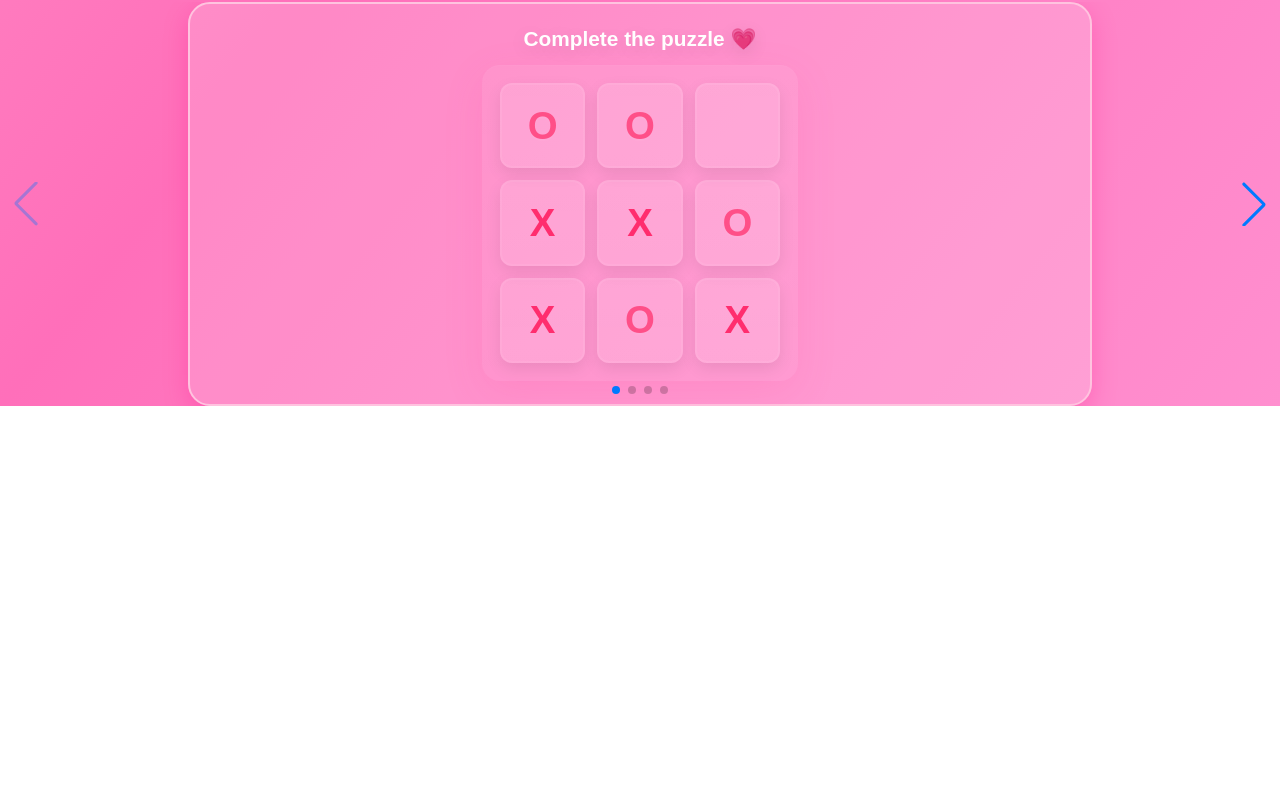
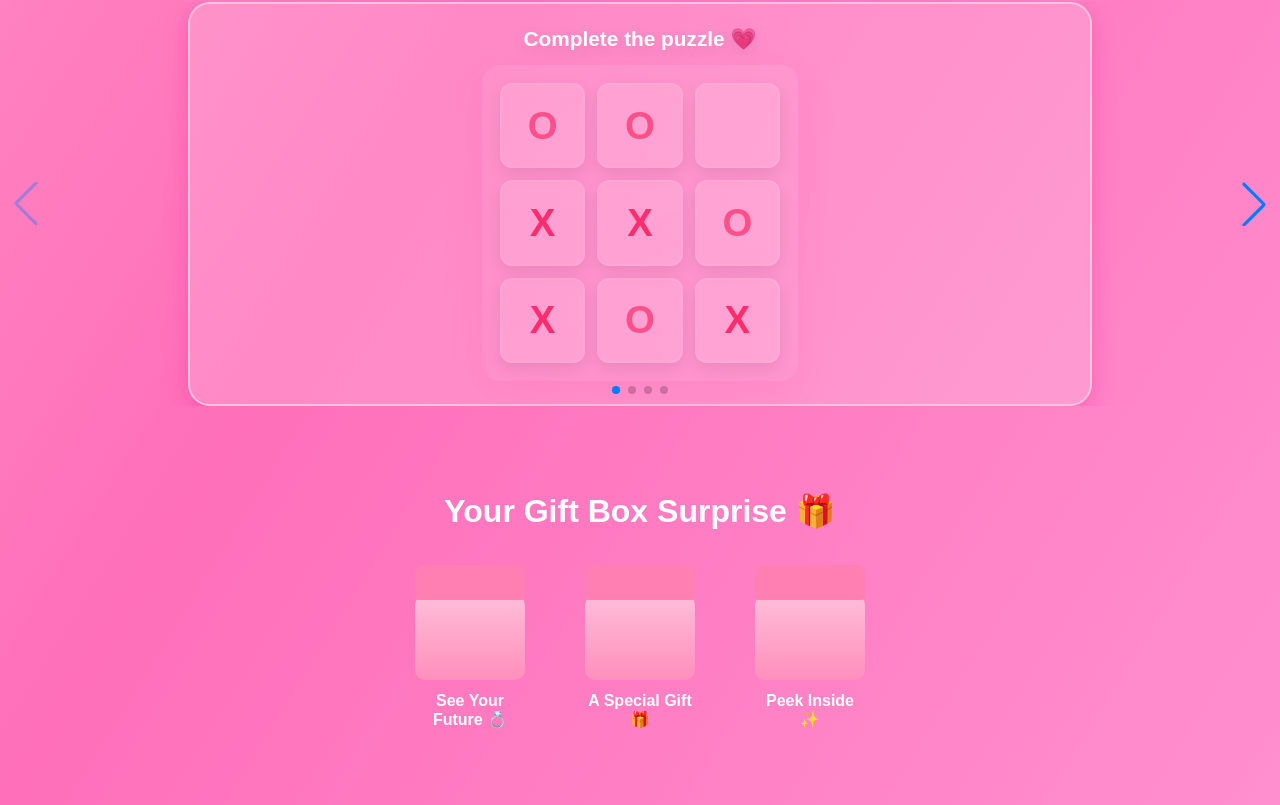
Before and after one commit to raj1799/rajiii-birthday-site, a React (Vite) app: page / in a window 1280 px wide. Shown: the part 1255-2060 px from the top of the page. Before the commit the page ends 1661 px from the top, so only its background shows below. Built offline with nearby package versions, Linux system fonts and the light colour scheme.

Commit message:
gift box section

```diff
--- a/src/components/BirthdayCake.jsx
+++ b/src/components/BirthdayCake.jsx
@@ -44,9 +44,9 @@ export default function BirthdayCake({ onFinish = () => {} }) {
           <h2>Happy Birthday, Rajiii ❤️</h2>
           <p>You deserve every bit of love today and always.</p>
 
-          <button className="start-btn" onClick={onFinish}>
+          {/* <button className="start-btn" onClick={onFinish}>
             Start Your Surprise ✨
-          </button>
+          </button> */}
         </div>
       )}
     </div>
--- a/src/components/Countdown.jsx
+++ b/src/components/Countdown.jsx
@@ -3,7 +3,8 @@ import { calculateLifeStats } from "../utils/calculateLifestate";
 import BirthdayCake from "./BirthdayCake";
 
 export default function Countdown() {
-  const birthday = "2025-12-10T00:00:00";
+  // const birthday = "2025-12-10T00:00:00";
+  const birthday = "2025-12-01T01:13:00";
   const birthDate = "2001-12-10T11:29:00";
   const [isBirthday, setIsBirthday] = useState(false);
 
--- /dev/null
+++ b/src/components/GiftBoxSection.jsx
@@ -0,0 +1,55 @@
+import React, { useState } from "react";
+import "../styles/giftbox.css";
+import saree1 from "../assets/saree1.jpg"; // replace with your animated married image
+// import SurpriseImg2 from "../assets/surprise2.png";
+// import SurpriseImg3 from "../assets/surprise3.png";
+
+export default function GiftBoxSection() {
+  const [activeGift, setActiveGift] = useState(null);
+
+  const gifts = [
+    {
+      title: "Future Us Married",
+      img: saree1,
+      hint: "See Your Future 💍",
+    },
+    {
+      title: "A Special Gift",
+      img: saree1,
+      hint: "A Special Gift 🎁",
+    },
+    {
+      title: "Peek Inside",
+      img: saree1,
+      hint: "Peek Inside ✨",
+    },
+  ];
+
+  return (
+    <div className="giftbox-section">
+
+      <h2 className="giftbox-title">Your Gift Box Surprise 🎁</h2>
+
+      <div className="giftbox-row">
+        {gifts.map((g, i) => (
+          <div key={i} className="gift-box" onClick={() => setActiveGift(g)}>
+            <div className="box-top"></div>
+            <div className="box-body"></div>
+            <p>{g.hint}</p>
+          </div>
+        ))}
+      </div>
+
+      {activeGift && (
+        <div className="gift-modal" onClick={() => setActiveGift(null)}>
+          <div className="modal-content">
+            <img src={activeGift.img} alt="surprise" />
+            <h3>{activeGift.title}</h3>
+            <button className="close-btn">Close</button>
+          </div>
+        </div>
+      )}
+
+    </div>
+  );
+}
--- a/src/pages/LandingPage.jsx
+++ b/src/pages/LandingPage.jsx
@@ -1,5 +1,6 @@
 // import BirthdayCake from "../components/BirthdayCake";
 import Countdown from "../components/Countdown";
+import GiftBoxSection from "../components/GiftBoxSection";
 import PolaroidsSection from "../components/PolaroidSection";
 import SurpriseCarousel from "../components/SurpriseCarousel";
 
@@ -9,6 +10,7 @@ export default function LandingPage() {
       <Countdown />
       <PolaroidsSection/>
       <SurpriseCarousel/>
+      <GiftBoxSection/>
        {/* <BirthdayCake/> */}
     </div>
   );
--- a/src/styles/cake.css
+++ b/src/styles/cake.css
@@ -100,6 +100,7 @@
 /* Birthday Text */
 .birthday-text {
   margin-top: 20px;
+  display: contents;
   animation: fadeIn 1.2s forwards;
 }
 
--- /dev/null
+++ b/src/styles/giftbox.css
@@ -0,0 +1,153 @@
+.giftbox-section {
+  text-align: center;
+  padding: 60px 0;
+  color: white;
+}
+
+.giftbox-title {
+  font-size: 2rem;
+  font-weight: 700;
+  margin-bottom: 35px;
+}
+
+/* ROW OF BOXES */
+.giftbox-row {
+  display: flex;
+  justify-content: center;
+  gap: 60px;
+  flex-wrap: wrap;
+  margin-top: 20px;
+}
+
+/* INDIVIDUAL BOX */
+.gift-box {
+  width: 110px;
+  cursor: pointer;
+  transition: transform 0.3s ease;
+  text-align: center;
+}
+
+.gift-box p {
+  margin-top: 12px;
+  font-size: 1rem;
+  font-weight: 600;
+}
+
+/* BOX BODY */
+.box-body {
+  width: 100%;
+  height: 85px;
+  background: linear-gradient(180deg, #ffbdd9, #ff8fbc);
+  border-radius: 10px;
+  position: relative;
+}
+
+/* BOX TOP */
+.box-top {
+  width: 100%;
+  height: 35px;
+  background: #ff7fb3;
+  border-radius: 10px 10px 4px 4px;
+  margin-bottom: -5px;
+  z-index: 2;
+  position: relative;
+}
+
+/* HOVER EFFECT */
+.gift-box:hover {
+  transform: scale(1.12);
+}
+
+/* MODAL */
+/* .gift-modal {
+  position: fixed;
+  inset: 0;
+  background: rgba(0,0,0,0.65);
+  backdrop-filter: blur(6px);
+  display: flex;
+  justify-content: center;
+  align-items: center;
+  z-index: 999;
+  animation: fadeIn 0.3s ease forwards;
+}
+
+.modal-content {
+  width: 350px;
+  background: rgba(255,255,255,0.2);
+  border-radius: 18px;
+  padding: 25px;
+  text-align: center;
+  animation: popIn 0.4s ease forwards;
+  color: white;
+}
+
+.modal-content img {
+  width: 80%;
+  border-radius: 12px;
+  margin-bottom: 15px;
+} */
+
+
+.gift-modal {
+  position: fixed;
+  top: 0;
+  left: 0;
+  width: 100vw;
+  height: 100vh;
+
+  display: flex;
+  justify-content: center;
+  align-items: center;
+
+  background: rgba(0, 0, 0, 0.65);
+  backdrop-filter: blur(6px);
+
+  z-index: 999999; /* super high to beat all sections */
+
+  animation: fadeIn 0.3s ease;
+}
+
+.modal-content {
+  background: rgba(255, 255, 255, 0.25);
+  border-radius: 20px;
+  padding: 25px;
+  width: 350px;
+
+  display: flex;
+  flex-direction: column;
+  align-items: center;
+
+  animation: popIn 0.3s ease;
+}
+
+.modal-content img {
+  width: 80%;
+  border-radius: 12px;
+  margin-bottom: 15px;
+}
+
+.close-btn {
+  margin-top: 10px;
+  padding: 10px 20px;
+  border: none;
+  background: #ff5fa5;
+  color: white;
+  font-size: 1rem;
+  border-radius: 8px;
+  cursor: pointer;
+}
+
+.close-btn:hover {
+  background: #ff2f85;
+}
+
+/* ANIMATIONS */
+@keyframes popIn {
+  0% { transform: scale(0.5); opacity: 0; }
+  100% { transform: scale(1); opacity: 1; }
+}
+
+@keyframes fadeIn {
+  0% { opacity: 0; }
+  100% { opacity: 1; }
+}
```
Also changed, not shown: src/styles/polaroid.css (line endings or trailing spaces).
